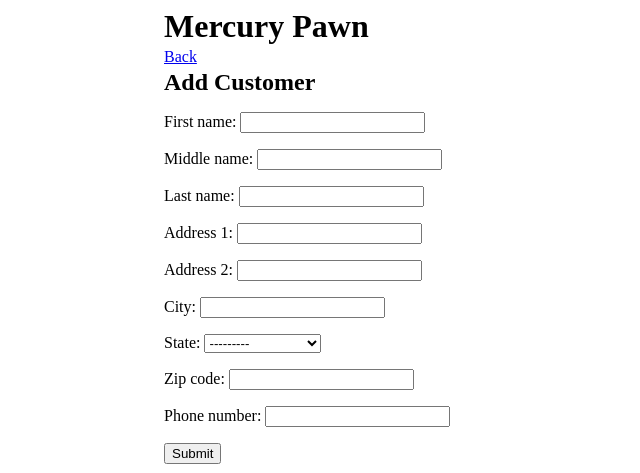
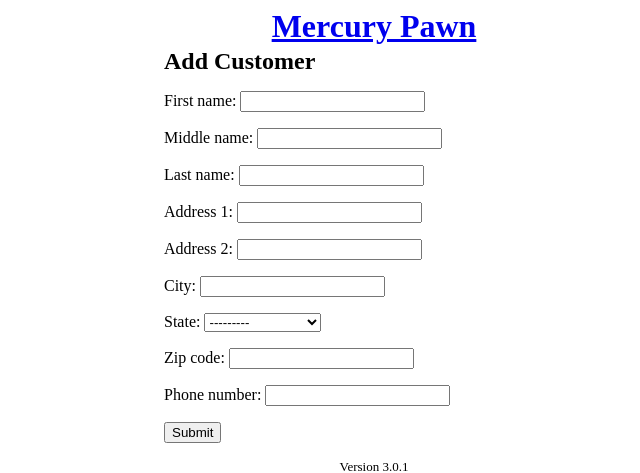
Before and after one commit to jacobvalenta/mercury3, a Django app: page /customers/create/ in a window 1280 px wide. Shown: the top 473 px of the page, without its empty margins (266-906 px from the left). Run offline with Django 4.2, Linux system fonts and the light colour scheme.

Commit message:
Remove back buttons, Link title

```diff
--- a/mercury3/core/templates/base.html
+++ b/mercury3/core/templates/base.html
@@ -64,7 +64,7 @@
 	</head>
 	<body>
 		<div class="container">
-			<h1>Mercury Pawn</h1>
+			<h1 class="text-center"><a href="/">Mercury Pawn</a></h1>
 			<div id="content">
 				{% block "content" %}
 				{% endblock %}
--- a/mercury3/customers/templates/customers/customer_create.html
+++ b/mercury3/customers/templates/customers/customer_create.html
@@ -1,8 +1,6 @@
 {% extends 'base.html' %}
 
 {% block "content" %}
-	<a href="/">Back</a>
-
 	<h2>Add Customer</h2>
 
 	<form action="" method="POST">
--- a/mercury3/customers/templates/customers/customer_search.html
+++ b/mercury3/customers/templates/customers/customer_search.html
@@ -19,8 +19,6 @@
 {% endblock %}
 
 {% block "content" %}
-	<a href="/">Back</a>
-
 	<h2>Customer Search:</h2>
 
 	<form id="customer-search" action="" method="POST">
--- a/mercury3/transactions/templates/transactions/create.html
+++ b/mercury3/transactions/templates/transactions/create.html
@@ -101,8 +101,6 @@
 
 {% block "content" %}
 	<div id="new-transaction">
-		<br />
-		<a href="/">Back</a>
 		<h2 class="text-center">New Transaction</h2>
 
 		{% if form.errors %}
```
